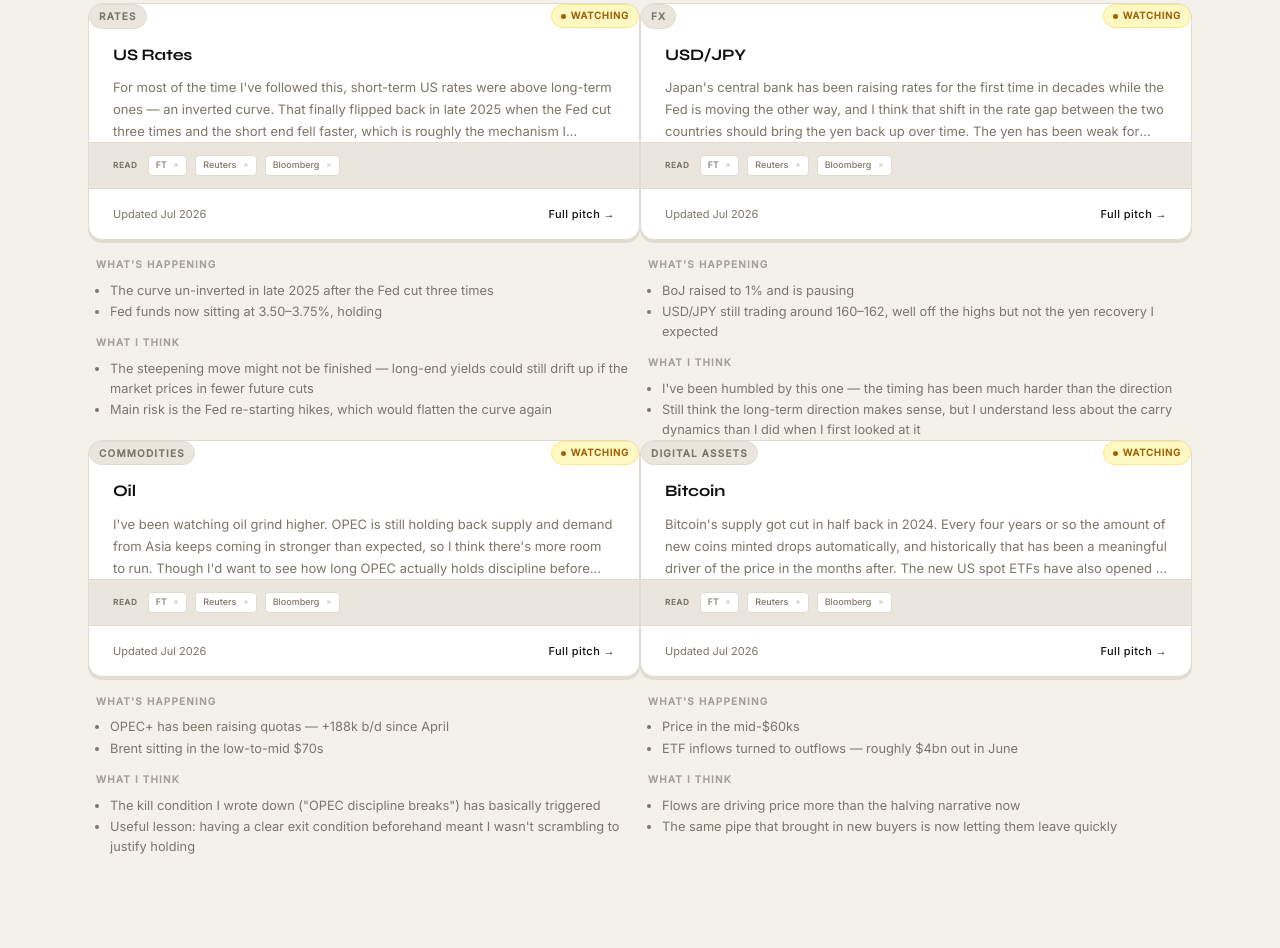
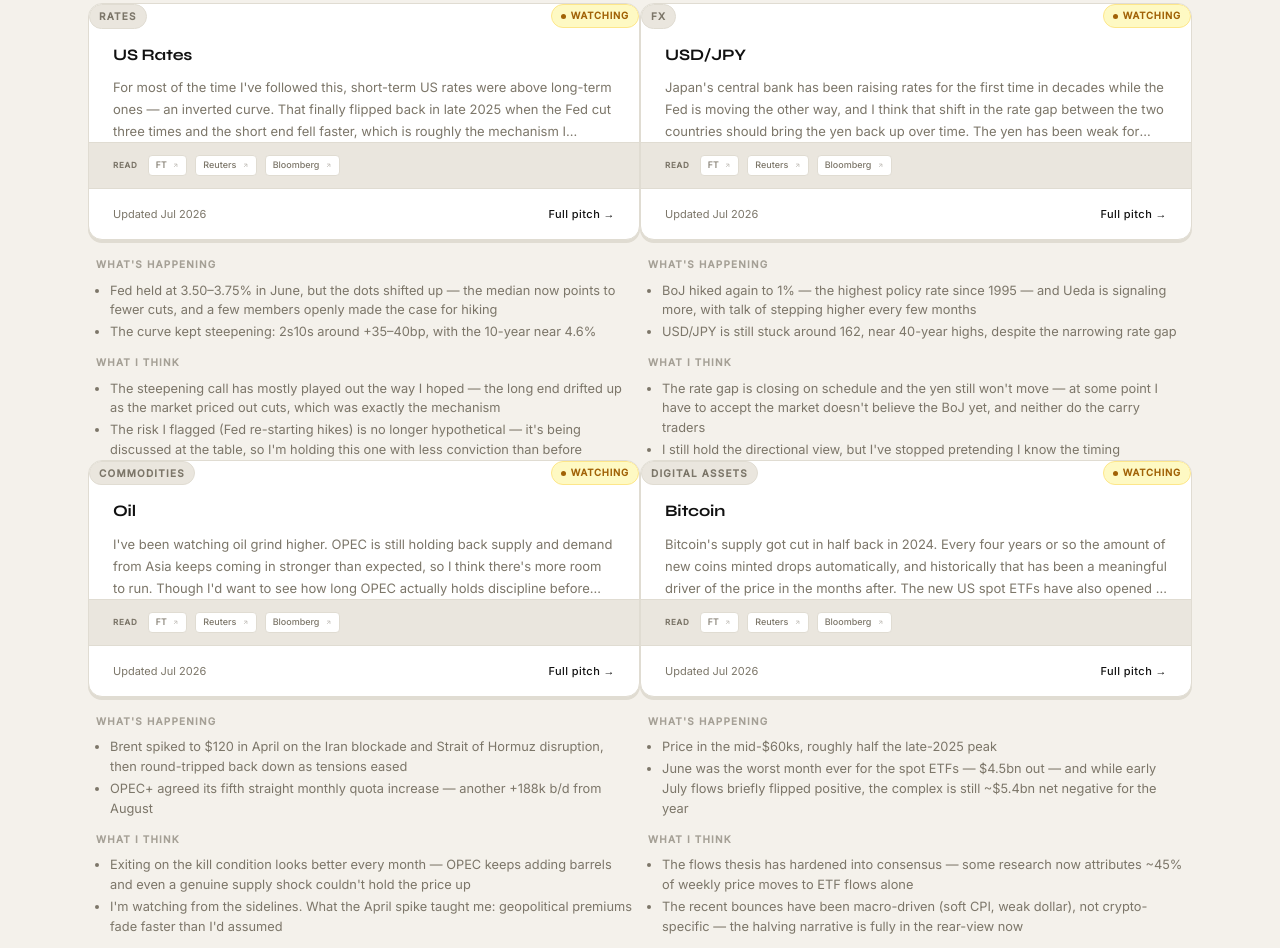
Before and after one commit to niyamrathod/niyamrathod.github.io, a plain HTML site: page index.html in a window 1280 px wide. Shown: the part 3212-4160 px from the top of the page. Drawn offline with nearby package versions, Linux system fonts and the light colour scheme.

Commit message:
Update What's happening / What I think bullets for all 4 view cards
Co-Authored-By: Claude Sonnet 4.6 <noreply@anthropic.com>

```diff
--- a/index.html
+++ b/index.html
@@ -626,13 +626,13 @@
             <div class="view-notes">
               <p class="view-sub">What's happening</p>
               <ul class="view-points">
-                <li>The curve un-inverted in late 2025 after the Fed cut three times</li>
-                <li>Fed funds now sitting at 3.50–3.75%, holding</li>
+                <li>Fed held at 3.50–3.75% in June, but the dots shifted up — the median now points to fewer cuts, and a few members openly made the case for hiking</li>
+                <li>The curve kept steepening: 2s10s around +35–40bp, with the 10-year near 4.6%</li>
               </ul>
               <p class="view-sub">What I think</p>
               <ul class="view-points">
-                <li>The steepening move might not be finished — long-end yields could still drift up if the market prices in fewer future cuts</li>
-                <li>Main risk is the Fed re-starting hikes, which would flatten the curve again</li>
+                <li>The steepening call has mostly played out the way I hoped — the long end drifted up as the market priced out cuts, which was exactly the mechanism</li>
+                <li>The risk I flagged (Fed re-starting hikes) is no longer hypothetical — it's being discussed at the table, so I'm holding this one with less conviction than before</li>
               </ul>
             </div>
           </div>
@@ -657,13 +657,13 @@
             <div class="view-notes">
               <p class="view-sub">What's happening</p>
               <ul class="view-points">
-                <li>BoJ raised to 1% and is pausing</li>
-                <li>USD/JPY still trading around 160–162, well off the highs but not the yen recovery I expected</li>
+                <li>BoJ hiked again to 1% — the highest policy rate since 1995 — and Ueda is signaling more, with talk of stepping higher every few months</li>
+                <li>USD/JPY is still stuck around 162, near 40-year highs, despite the narrowing rate gap</li>
               </ul>
               <p class="view-sub">What I think</p>
               <ul class="view-points">
-                <li>I've been humbled by this one — the timing has been much harder than the direction</li>
-                <li>Still think the long-term direction makes sense, but I understand less about the carry dynamics than I did when I first looked at it</li>
+                <li>The rate gap is closing on schedule and the yen still won't move — at some point I have to accept the market doesn't believe the BoJ yet, and neither do the carry traders</li>
+                <li>I still hold the directional view, but I've stopped pretending I know the timing</li>
               </ul>
             </div>
           </div>
@@ -688,13 +688,13 @@
             <div class="view-notes">
               <p class="view-sub">What's happening</p>
               <ul class="view-points">
-                <li>OPEC+ has been raising quotas — +188k b/d since April</li>
-                <li>Brent sitting in the low-to-mid $70s</li>
+                <li>Brent spiked to $120 in April on the Iran blockade and Strait of Hormuz disruption, then round-tripped back down as tensions eased</li>
+                <li>OPEC+ agreed its fifth straight monthly quota increase — another +188k b/d from August</li>
               </ul>
               <p class="view-sub">What I think</p>
               <ul class="view-points">
-                <li>The kill condition I wrote down ("OPEC discipline breaks") has basically triggered</li>
-                <li>Useful lesson: having a clear exit condition beforehand meant I wasn't scrambling to justify holding</li>
+                <li>Exiting on the kill condition looks better every month — OPEC keeps adding barrels and even a genuine supply shock couldn't hold the price up</li>
+                <li>I'm watching from the sidelines. What the April spike taught me: geopolitical premiums fade faster than I'd assumed</li>
               </ul>
             </div>
           </div>
@@ -719,13 +719,13 @@
             <div class="view-notes">
               <p class="view-sub">What's happening</p>
               <ul class="view-points">
-                <li>Price in the mid-$60ks</li>
-                <li>ETF inflows turned to outflows — roughly $4bn out in June</li>
+                <li>Price in the mid-$60ks, roughly half the late-2025 peak</li>
+                <li>June was the worst month ever for the spot ETFs — $4.5bn out — and while early July flows briefly flipped positive, the complex is still ~$5.4bn net negative for the year</li>
               </ul>
               <p class="view-sub">What I think</p>
               <ul class="view-points">
-                <li>Flows are driving price more than the halving narrative now</li>
-                <li>The same pipe that brought in new buyers is now letting them leave quickly</li>
+                <li>The flows thesis has hardened into consensus — some research now attributes ~45% of weekly price moves to ETF flows alone</li>
+                <li>The recent bounces have been macro-driven (soft CPI, weak dollar), not crypto-specific — the halving narrative is fully in the rear-view now</li>
               </ul>
             </div>
           </div>
```
